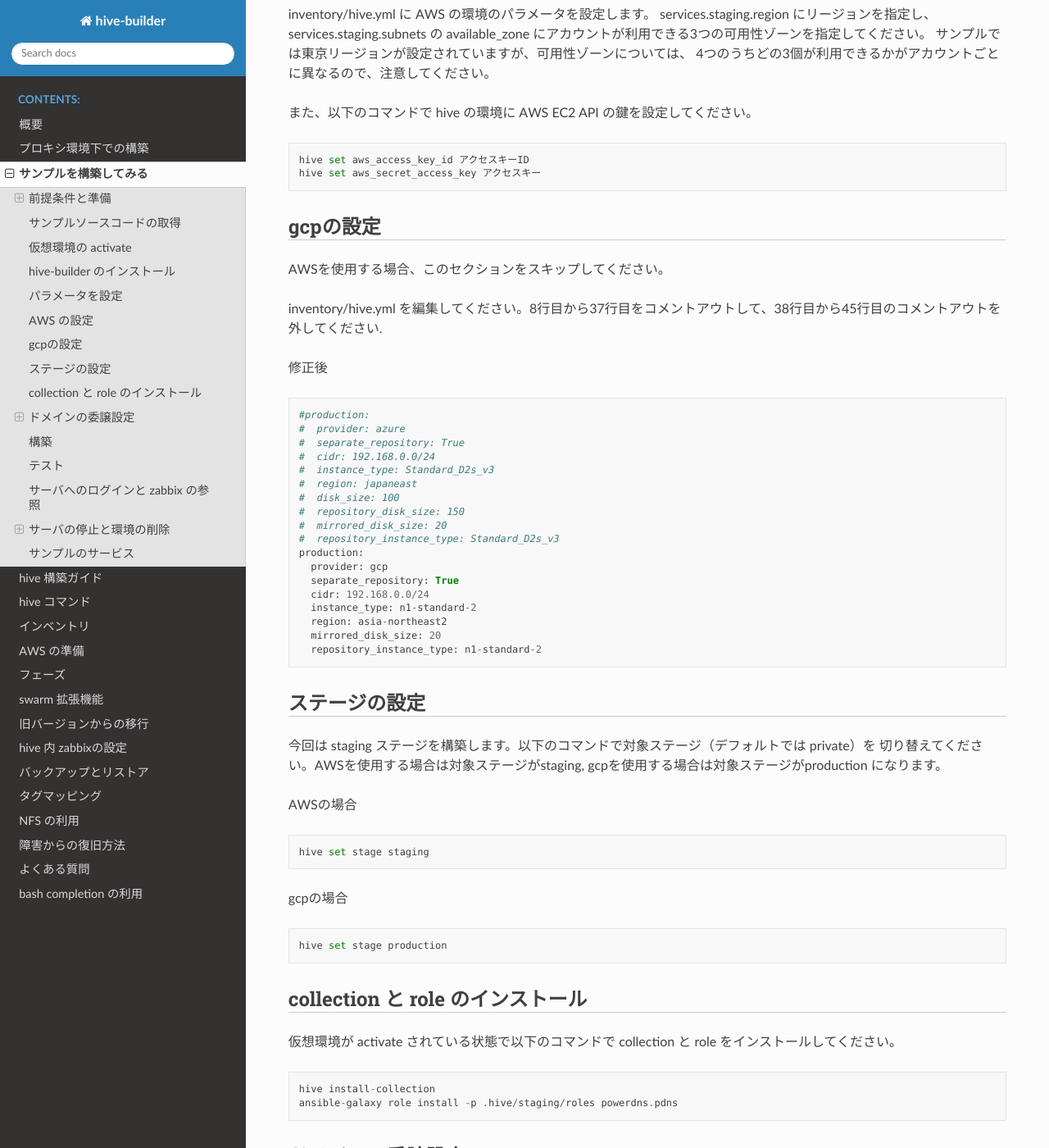
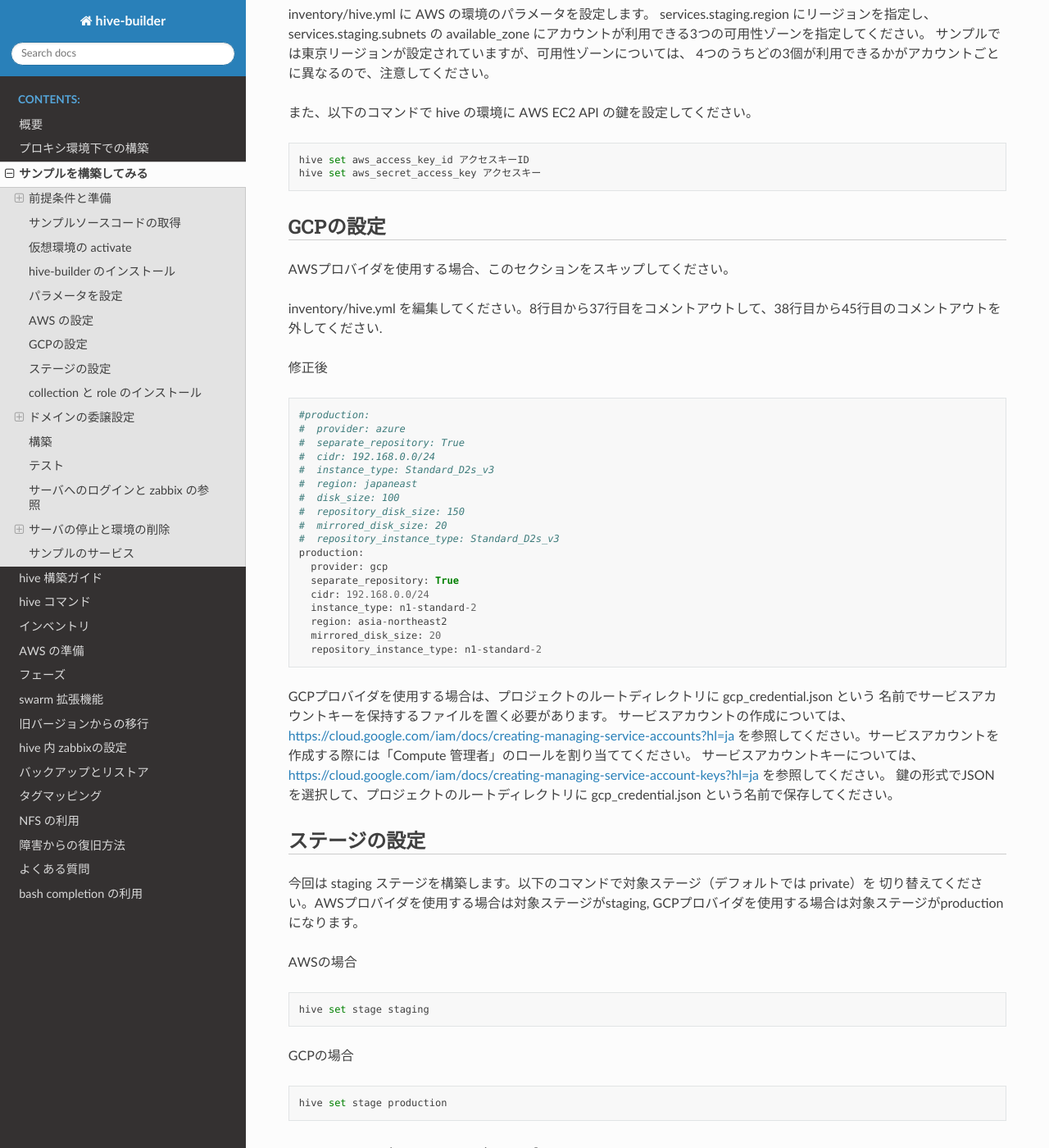
Before and after one commit to procube-open/hive-builder, a Sphinx documentation site: the page built from docs/example.rst, in a window 1280 px wide and 1400 px high, scrolled down 1965 px. Shown: the whole window at 82% size. Built offline with Sphinx 7.4.7 and the Read the Docs theme 2.0.0, drawn with Linux system fonts in a browser that asks for light colours; pages that are not in the unit, such as notebooks, are missing from menus; some of the changed text lies outside the part shown.

Commit message:
Update example.rst

```diff
--- a/docs/example.rst
+++ b/docs/example.rst
@@ -79,7 +79,7 @@ hive_email 変数にメールアドレス、domain 変数にドメイン名を
 AWS の設定
 =========================
 
-GCPを使用する場合、このセクションをスキップして、「GCPの設定」に進んんでください。
+GCPプロバイダを使用する場合、このセクションをスキップして、「GCPの設定」に進んんでください。
 
 inventory/hive.yml に AWS の環境のパラメータを設定します。
 services.staging.region にリージョンを指定し、services.staging.subnets
@@ -94,10 +94,10 @@ services.staging.region にリージョンを指定し、services.staging.subnet
   hive set aws_access_key_id アクセスキーID
   hive set aws_secret_access_key アクセスキー
 
-gcpの設定
+GCPの設定
 =========================
 
-AWSを使用する場合、このセクションをスキップしてください。
+AWSプロバイダを使用する場合、このセクションをスキップしてください。
 
 inventory/hive.yml を編集してください。8行目から37行目をコメントアウトして、38行目から45行目のコメントアウトを外してください.
 
@@ -124,9 +124,11 @@ inventory/hive.yml を編集してください。8行目から37行目をコメ
     mirrored_disk_size: 20
     repository_instance_type: n1-standard-2
 
+GCPプロバイダを使用する場合は、プロジェクトのルートディレクトリに gcp_credential.json という 名前でサービスアカウントキーを保持するファイルを置く必要があります。 サービスアカウントの作成については、 https://cloud.google.com/iam/docs/creating-managing-service-accounts?hl=ja を参照してください。サービスアカウントを作成する際には「Compute 管理者」のロールを割り当ててください。 サービスアカウントキーについては、 https://cloud.google.com/iam/docs/creating-managing-service-account-keys?hl=ja を参照してください。 鍵の形式でJSONを選択して、プロジェクトのルートディレクトリに gcp_credential.json という名前で保存してください。
+
 ステージの設定
 =========================
-今回は staging ステージを構築します。以下のコマンドで対象ステージ（デフォルトでは private）を 切り替えてください。AWSを使用する場合は対象ステージがstaging, gcpを使用する場合は対象ステージがproduction になります。
+今回は staging ステージを構築します。以下のコマンドで対象ステージ（デフォルトでは private）を 切り替えてください。AWSプロバイダを使用する場合は対象ステージがstaging, GCPプロバイダを使用する場合は対象ステージがproduction になります。
 
 AWSの場合
 
@@ -134,7 +136,7 @@ AWSの場合
 
   hive set stage staging
 
-gcpの場合
+GCPの場合
 
 ::
 
```
